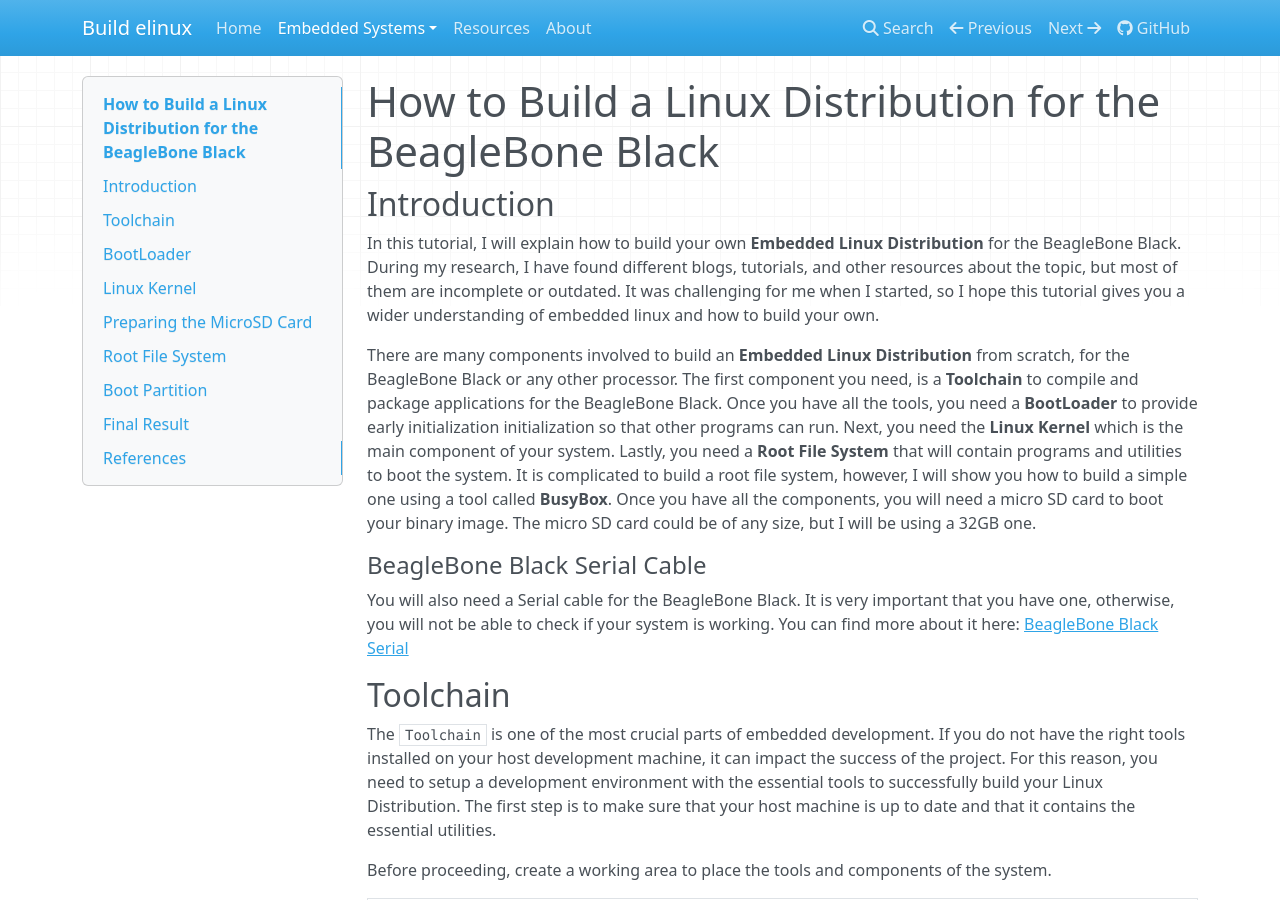
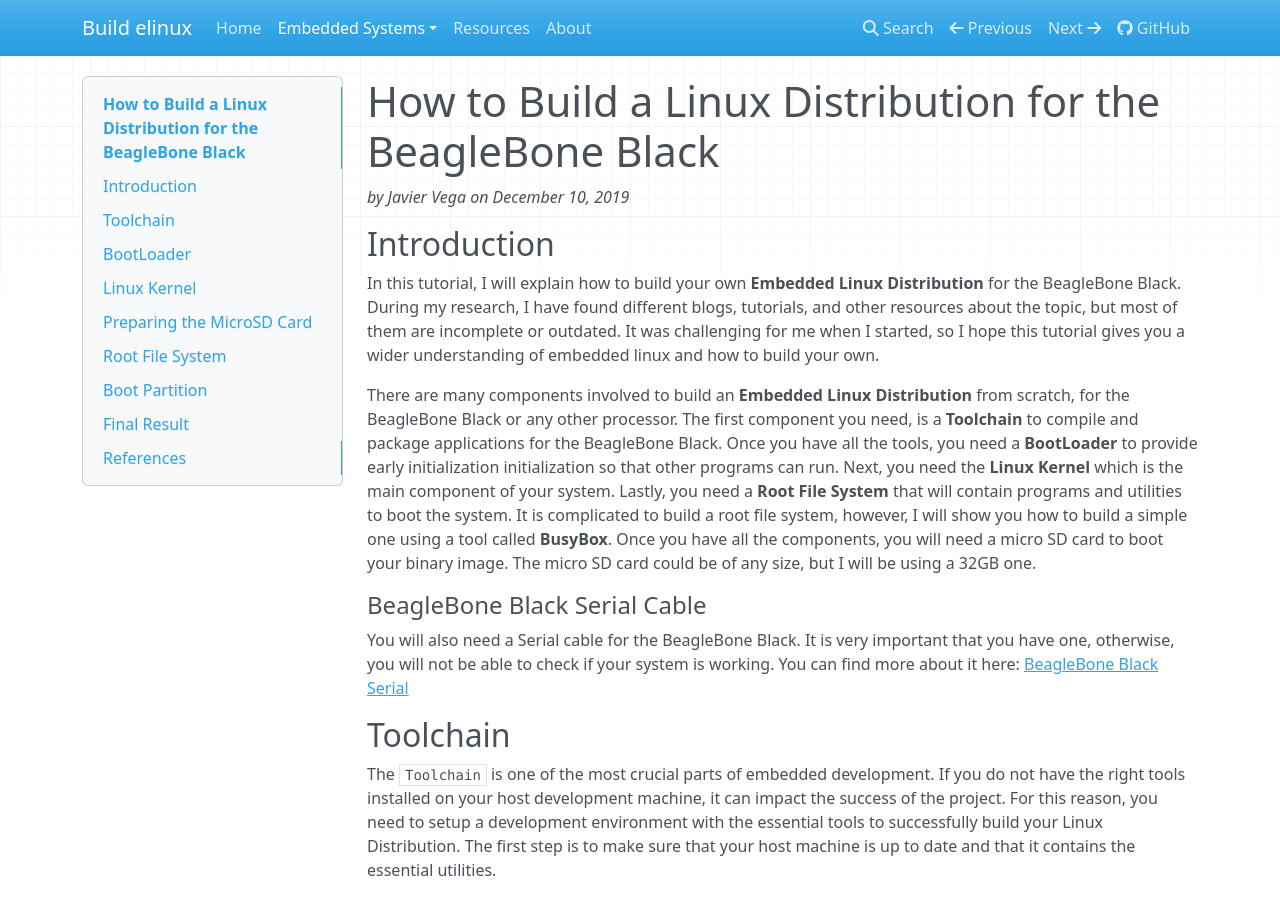
Before and after one commit to buildelinux/buildelinux, an MkDocs documentation site: the page built from docs/embedded_systems/linux_distribution/linux_distro.md, in a window 1280 px wide and 900 px high. Built offline with MkDocs 1.6.1, drawn with Linux system fonts in a browser that asks for light colours; nearby versions of some CDN libraries.

Commit message:
Adding the date

```diff
--- a/docs/embedded_systems/linux_distribution/linux_distro.md
+++ b/docs/embedded_systems/linux_distribution/linux_distro.md
@@ -1,5 +1,5 @@
 # How to Build a Linux Distribution for the BeagleBone Black
-
+_by Javier Vega on December 10, 2019_
 ## Introduction
 In this tutorial, I will explain how to build your own **Embedded Linux Distribution** for the BeagleBone Black.
 During my research, I have found different blogs, tutorials, and other resources about the topic, but most of them are incomplete or outdated.
```
